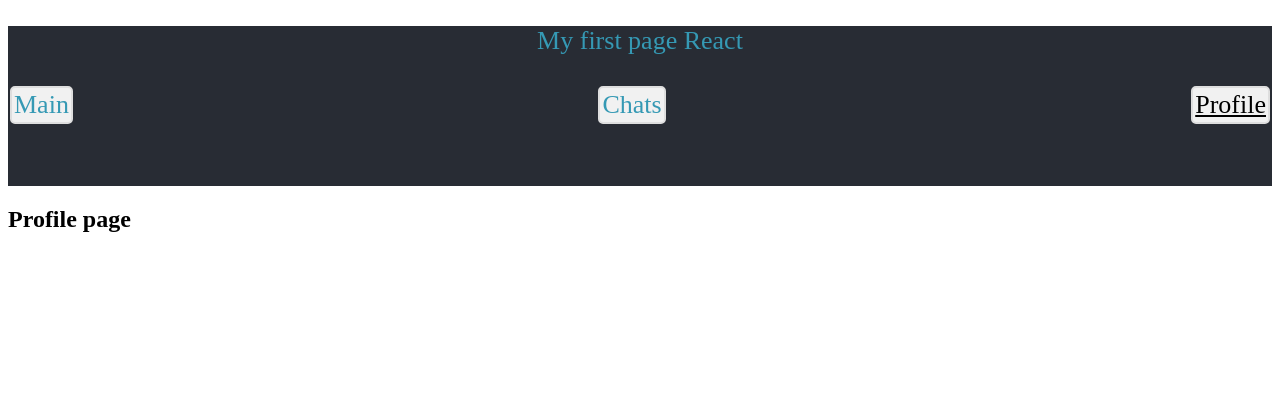
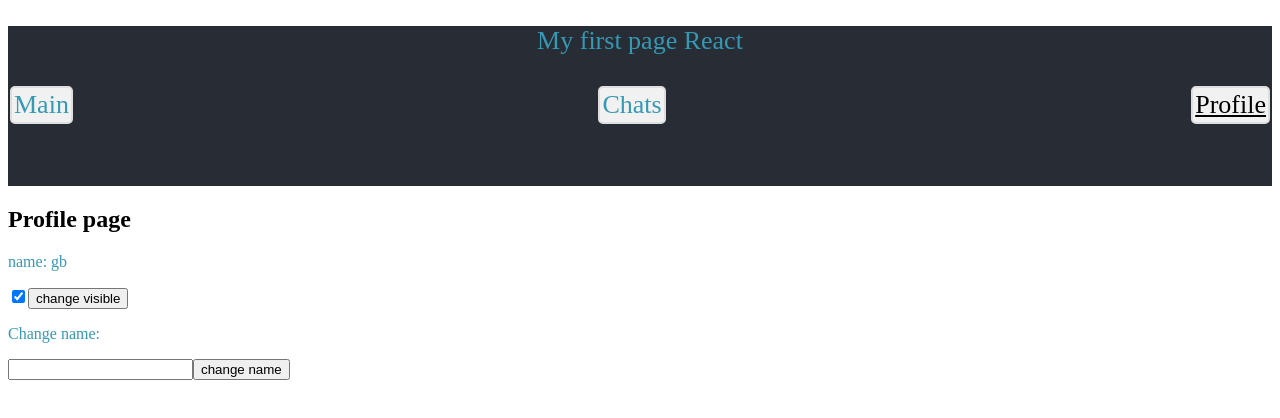
Before and after one commit to DmitryMix260/reactJB, a React (Create React App) app: page /profile in a window 1280 px wide. Shown: the top 418 px of the page. Built offline with nearby package versions, Linux system fonts and the light colour scheme.

Commit message:
Lesson 6

```diff
--- a/package.json
+++ b/package.json
@@ -13,8 +13,10 @@
     "nanoid": "^4.0.0",
     "react": "^18.2.0",
     "react-dom": "^18.2.0",
+    "react-redux": "^8.0.4",
     "react-router-dom": "^6.4.0",
     "react-scripts": "^2.1.3",
+    "redux": "^4.2.0",
     "web-vitals": "^2.1.4"
   },
   "scripts": {
--- a/src/App.tsx
+++ b/src/App.tsx
@@ -7,6 +7,8 @@
 import { AUTHOR, Chat, Message, Messages } from './types';
 import { ChatPage } from './pages/ChatPage';
 import { Header } from './components/Header';
+import { Provider } from 'react-redux';
+import { store } from './store';
 
 const defaultChats: Chat[] = [
   {
@@ -52,6 +54,7 @@
 
   return (
     <>
+      <Provider store={store}>
         <Routes>
           <Route path="/" element={<Header />}>
             <Route index element={<Main />} />
@@ -83,6 +86,7 @@
             <Route path="*" element={<div>404 page</div>} />
           </Route>
         </Routes>
+      </Provider>
     </>
   );
 };
--- a/src/pages/profile.tsx
+++ b/src/pages/profile.tsx
@@ -1,9 +1,28 @@
-import { FC } from 'react';
+import { FC, useState } from 'react';
+import { useDispatch, useSelector } from 'react-redux';
+import { changeName, toggleProfile } from 'src/store/profile/actions';
+import { ProfileState } from 'src/store/profile/reduser';
 
 export const Profile: FC = () => {
+  const dispath = useDispatch();
+
+  const name = useSelector((state: ProfileState) => state.name);
+  const visible = useSelector((state: ProfileState) => state.visible);
+  const [value, setValue] = useState('');
+
   return (
     <>
       <h2>Profile page</h2>
+      <p> name: {name}</p>
+      <input type="checkbox" checked={visible} />
+      <button onClick={() => dispath(toggleProfile())}>change visible</button>
+      <p>Change name:</p>
+      <input
+        type="text"
+        value={value}
+        onChange={(ev) => setValue(ev.target.value)}
+      />
+      <button onClick={() => dispath(changeName(value))}>change name</button>
     </>
   );
 };
--- /dev/null
+++ b/src/store/index.ts
@@ -0,0 +1,7 @@
+import { compose, createStore } from 'redux';
+import { profileReduser } from './profile/reduser';
+
+export const composeEnhancers =
+  window.__REDUX_DEVTOOLS_EXTENSION_COMPOSE__ || compose;
+
+export const store = createStore(profileReduser, composeEnhancers());
--- /dev/null
+++ b/src/store/profile/actions.ts
@@ -0,0 +1,13 @@
+import { ChangeName, ToggleProfile } from './types';
+
+export const TOGGLE_PROFILE = 'PROFILE::TOGGLE_PROFILE';
+export const CHANGE_NAME = 'PROFILE::CHANGE_NAME';
+
+export const toggleProfile = (): ToggleProfile => ({
+  type: TOGGLE_PROFILE,
+});
+
+export const changeName = (name: string): ChangeName => ({
+  type: CHANGE_NAME,
+  name,
+});
--- /dev/null
+++ b/src/store/profile/reduser.ts
@@ -0,0 +1,34 @@
+import { Reducer } from 'redux';
+import { CHANGE_NAME, TOGGLE_PROFILE } from './actions';
+import { ProfileActions } from './types';
+
+export interface ProfileState {
+  name: string;
+  visible: boolean;
+}
+
+const initialState: ProfileState = {
+  name: 'gb',
+  visible: true,
+};
+export const profileReduser: Reducer<ProfileState, ProfileActions> = (
+  state = initialState,
+  action
+) => {
+  switch (action.type) {
+    case TOGGLE_PROFILE: {
+      return {
+        ...state,
+        visible: !state.visible,
+      };
+    }
+    case CHANGE_NAME: {
+      return {
+        ...state,
+        name: action.name,
+      };
+    }
+    default:
+      return state;
+  }
+};
--- /dev/null
+++ b/src/store/profile/types.ts
@@ -0,0 +1,12 @@
+import { CHANGE_NAME, TOGGLE_PROFILE } from './actions';
+
+export type ProfileActions = ToggleProfile | ChangeName;
+
+export interface ToggleProfile {
+  type: typeof TOGGLE_PROFILE;
+}
+
+export interface ChangeName {
+  type: typeof CHANGE_NAME;
+  name: string;
+}
```
Also changed, not shown: src/global.d.ts (added, +7 -0 lines), 1 other file (tests, documents, lock files or other folders). Lines whose indentation alone changed are shown as unchanged.
